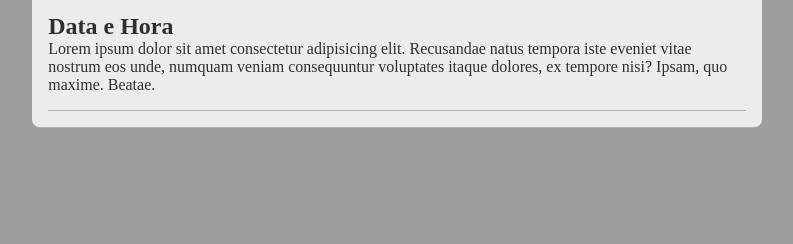
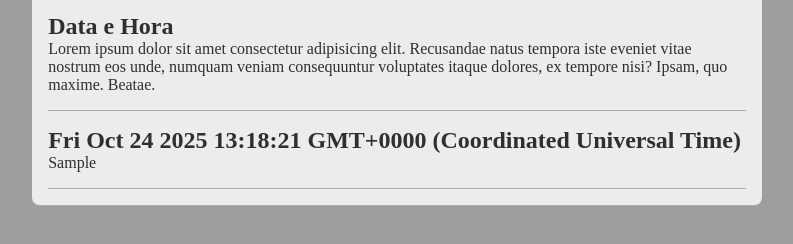
Before and after one commit to mateusluiss/Pooryter-IFRN, a plain HTML site: page index.html in a window 1280 px wide. Both pictures are taken after typing "Sample" into the empty fields and a click on the button "Postar". Shown: the part 546-790 px from the top of the page, without its empty margins (243-1036 px from the left). Drawn offline with nearby package versions, Linux system fonts and the light colour scheme.

Commit message:
Função postagens

```diff
--- a/css/estilo.css
+++ b/css/estilo.css
@@ -105,7 +105,9 @@ form input[type="button"]{
 }
 form input[type="button"]:hover{
     background-color: #4c8ee0;
+    cursor: pointer;
 }
+
 /* CONFIGURAÇÕES DA SESSÃO DE POSTAGENS ***********************/
 section{
     padding: 1rem;
--- a/index.html
+++ b/index.html
@@ -12,6 +12,8 @@
     <!-- Importação de Javascript -->
     <!-- Importação do conjunto de Ícones do Font Awesome -->
     <script src="https://kit.fontawesome.com/6c2e9979a8.js"></script>
+
+    <script src="js/posts.js" defer></script>
 
     <title>Pooryter X</title>
 </head>
@@ -43,10 +45,10 @@
         <form action="">
             <label for="msg">Mensagem</label>
             <textarea id="msg" autofocus></textarea>
-            <input type="button" value="Postar" id="btnPostar">
+            <input type="button" value="Postar" id="btnPostar" onclick="postar()">
         </form>
     </main>
-    <section><!-- Sessão de postagens-->
+    <section id="postagens"><!-- Sessão de postagens-->
         <h2>Postagens</h2>
         <article><!-- Cada postagem será um <article>, esse é um exemplo -->
             <h3>Data e Hora</h3>
--- /dev/null
+++ b/js/posts.js
@@ -0,0 +1,14 @@
+btnPostar.onClick = postar;
+
+function postar(){
+    let post = document.createElement("article");
+    let title = document.createElement("h3");
+    let text = document.createElement("p");
+
+    title.innerText = new Date();
+    text.innerText = msg.value;
+
+    post.appendChild(title);
+    post.appendChild(text);
+    postagens.appendChild(post);
+}
```
